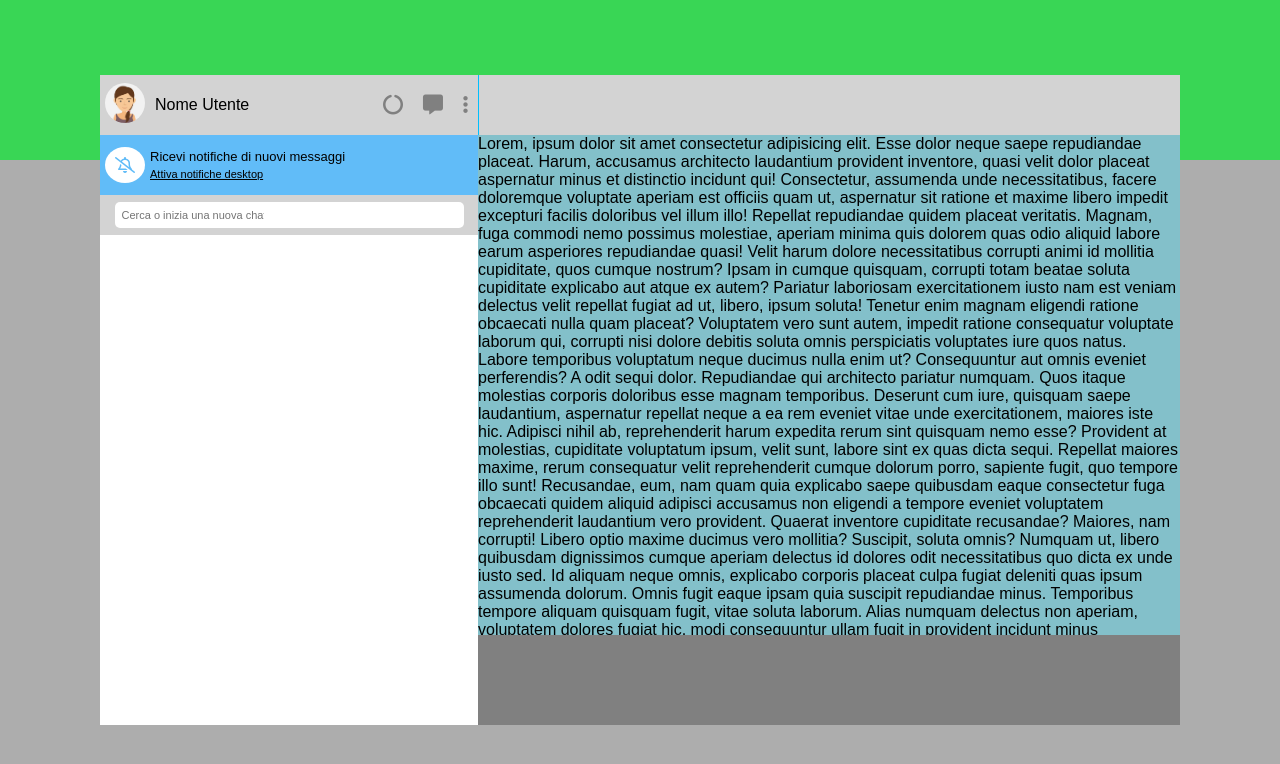
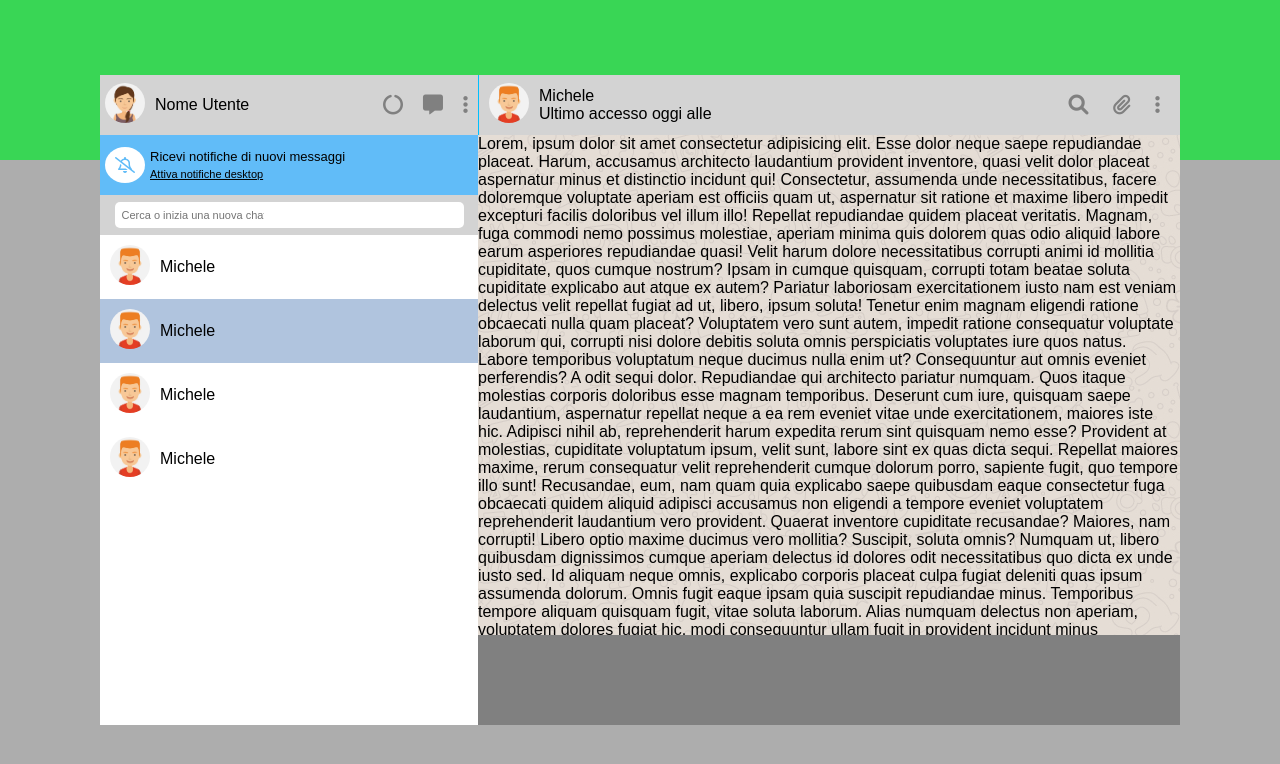
Before and after one commit to AnnaStark0/js-html-css-boolzap, a plain HTML site: page index.html in a window 1280 px wide. Drawn offline with nearby package versions, Linux system fonts and the light colour scheme.

Commit message:
Css row DX

```diff
--- a/css/style.css
+++ b/css/style.css
@@ -118,23 +118,68 @@ font-family: Arial, Helvetica, sans-serif;
     overflow-y: auto;
 }
 
+.avatarContact {
+    height: 40px;
+    border-radius: 50%;
+    margin-right: 10px;
+}
+
+.contact {
+    display: flex;
+    align-items: center;
+   padding: 10px;
+}
+
+.rowContacts #avatar {
+    margin-right: 10px;
+    height: 40px;
+    border-radius: 50%;
+}
+
+.active {
+    background-color: lightsteelblue;
+}
+
 /*-----COL-2-----*/
 .col2 {
     width: 65%;
     background-color: deepskyblue;
 }
 
-.row1Dx {
+/*Row Chat*/
+.rowChat{
     margin-left: 1px;
+    padding: 10px;
     height: 60px;
     background-color:lightgray;
+    display: flex;
+    justify-content: space-between;
+    align-items: center;
 }
 
-.rowBoxDx {
+.rowChatSx {
+    display: flex;
+align-items: center;
+}
+
+
+
+.rowChatDx .fas {
+    font-size: 20px;
+    padding: 10px;
+    color: grey;
+}
+
+
+/*Box Chat Main*/
+.BoxChatMain {
 height: 500px;
-background-color: rgb(131, 192, 202);
+/* background-color: rgb(131, 192, 202); */
+background-image: url(../img/mine.jpg);
 overflow-y: auto;
 }
+
+
 
 .rowText {
     height: 90px;
--- a/index.html
+++ b/index.html
@@ -71,9 +71,32 @@
                     <!--ROW 4-->
                     <div class="rowContacts">
 
-                        <div>
+                        <div class="contact">
 
+                            <div> <img class="avatarContact" src="img/avatar_1.jpg" alt="avatar1"> </div>
 
+                            <span> Michele </span>
+                        </div>
+
+                        <div class="contact active">
+
+                            <div> <img class="avatarContact" src="img/avatar_1.jpg" alt="avatar1"> </div>
+
+                            <span> Michele </span>
+                        </div>
+
+                        <div class="contact">
+
+                            <div> <img class="avatarContact" src="img/avatar_1.jpg" alt="avatar1"> </div>
+
+                            <span> Michele </span>
+                        </div>
+
+                        <div class="contact">
+
+                            <div> <img class="avatarContact" src="img/avatar_1.jpg" alt="avatar1"> </div>
+
+                            <span> Michele </span>
                         </div>
                     </div>
                     <!--///ROW 4-->
@@ -88,14 +111,30 @@
                 <div class="col2">
 
                     <!--ROW 1 DX-->
-                    <div class="row1Dx">
+                    <div class="rowChat">
 
+                        <div class="rowChatSx">
+                            <span>
+                                <img class="avatarContact" src="img/avatar_1.jpg" alt="Avatar">
+                            </span>
+
+                            <div>
+                                <span>Michele</span>
+                                <div class="accesso">Ultimo accesso oggi alle</div>
+                            </div>
+                        </div>
+
+                        <div class="rowChatDx">
+                            <span> <i class="fas fa-search"></i> </span>
+                            <span> <i class="fas fa-paperclip"></i> </span>
+                            <span> <i class="fas fa-ellipsis-v"></i> </span>
+                        </div>
 
                     </div>
                     <!--///ROW 1 DX-->
 
                     <!--ROW 2 - BOX-->
-                    <div class="rowBoxDx">
+                    <div class="BoxChatMain">
                         <div>
                             Lorem, ipsum dolor sit amet consectetur adipisicing elit. Esse dolor neque saepe repudiandae
                             placeat. Harum, accusamus architecto laudantium provident inventore, quasi velit dolor
```
